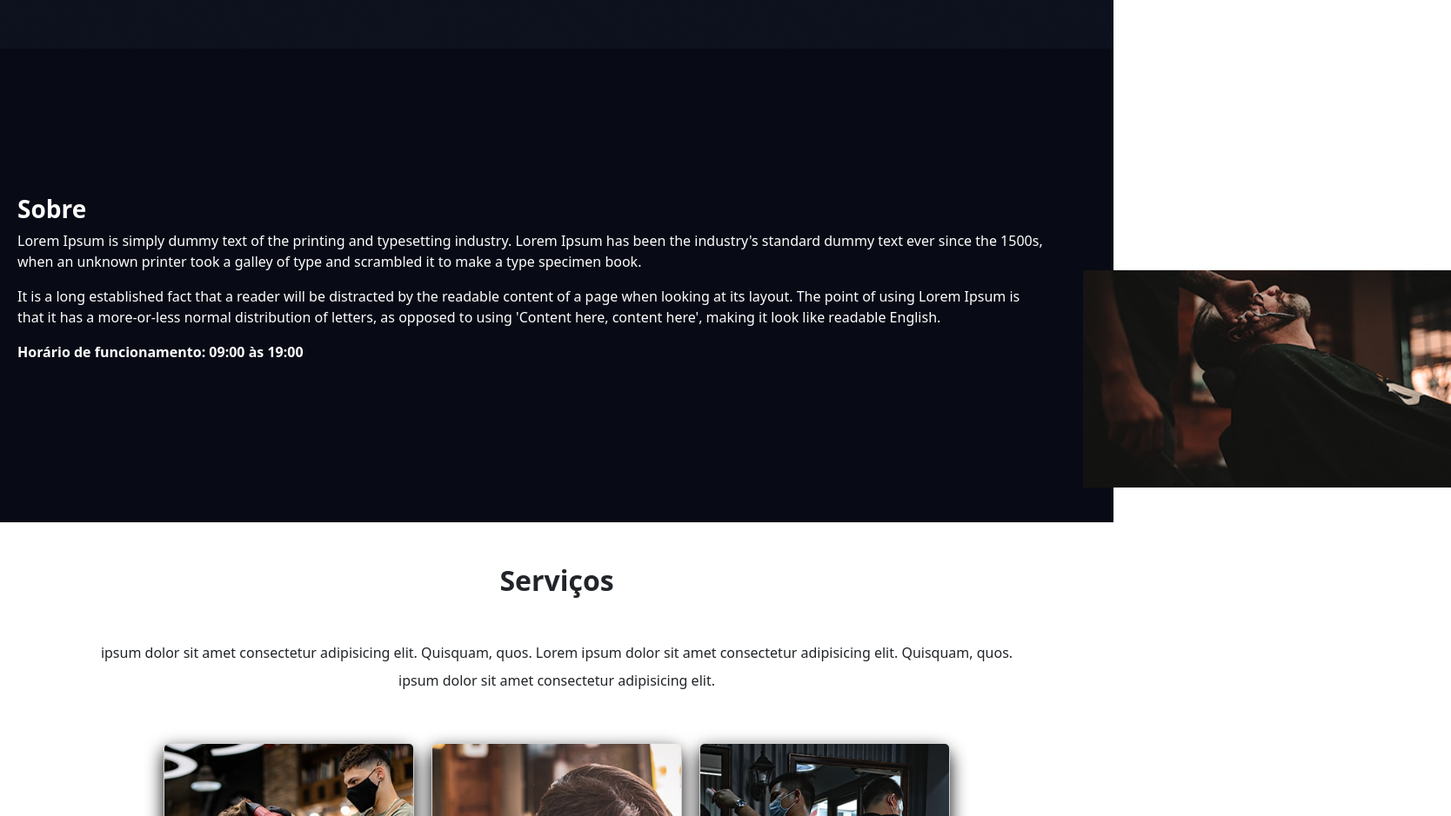
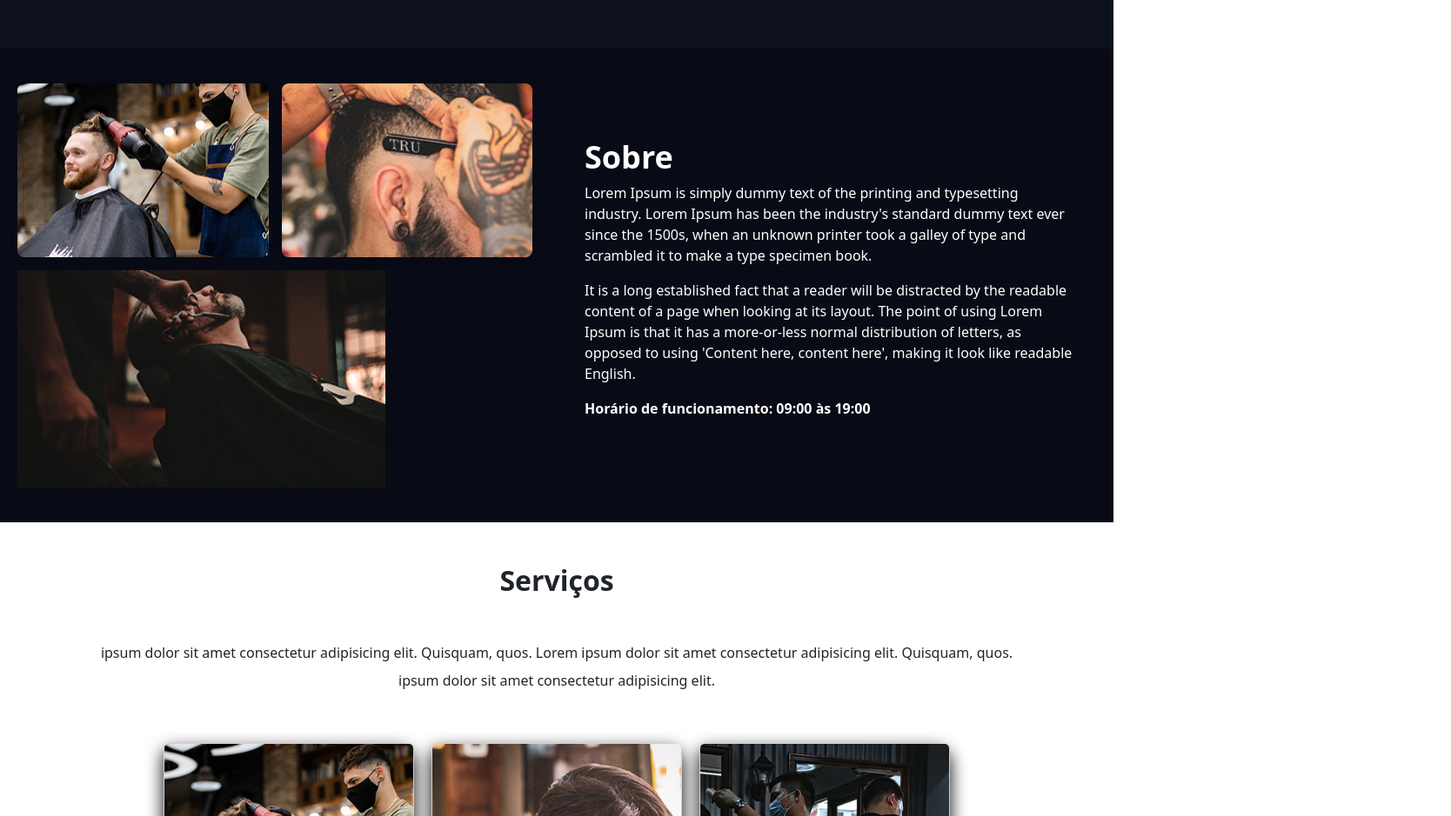
Before and after one commit to Lenickts/projeto-Barbershop, a website: page index.html in a window 1280 px wide. Shown: the part 860-1799 px from the top of the page at 87% size, 1668 px wide, since content can reach past the window. Drawn offline with Linux system fonts and the light colour scheme.

Commit message:
Update da div sobre__container

```diff
--- a/sass/_conteudo.scss
+++ b/sass/_conteudo.scss
@@ -32,7 +32,7 @@ header {
     padding: 40px 20px;
     gap: 40px;
     align-items: center;
-    .sobre-row{
+    &__container{
         order: 1;
         width: 50%;
         margin: 0 auto;
```
Also changed, not shown: css/estilo.css.
